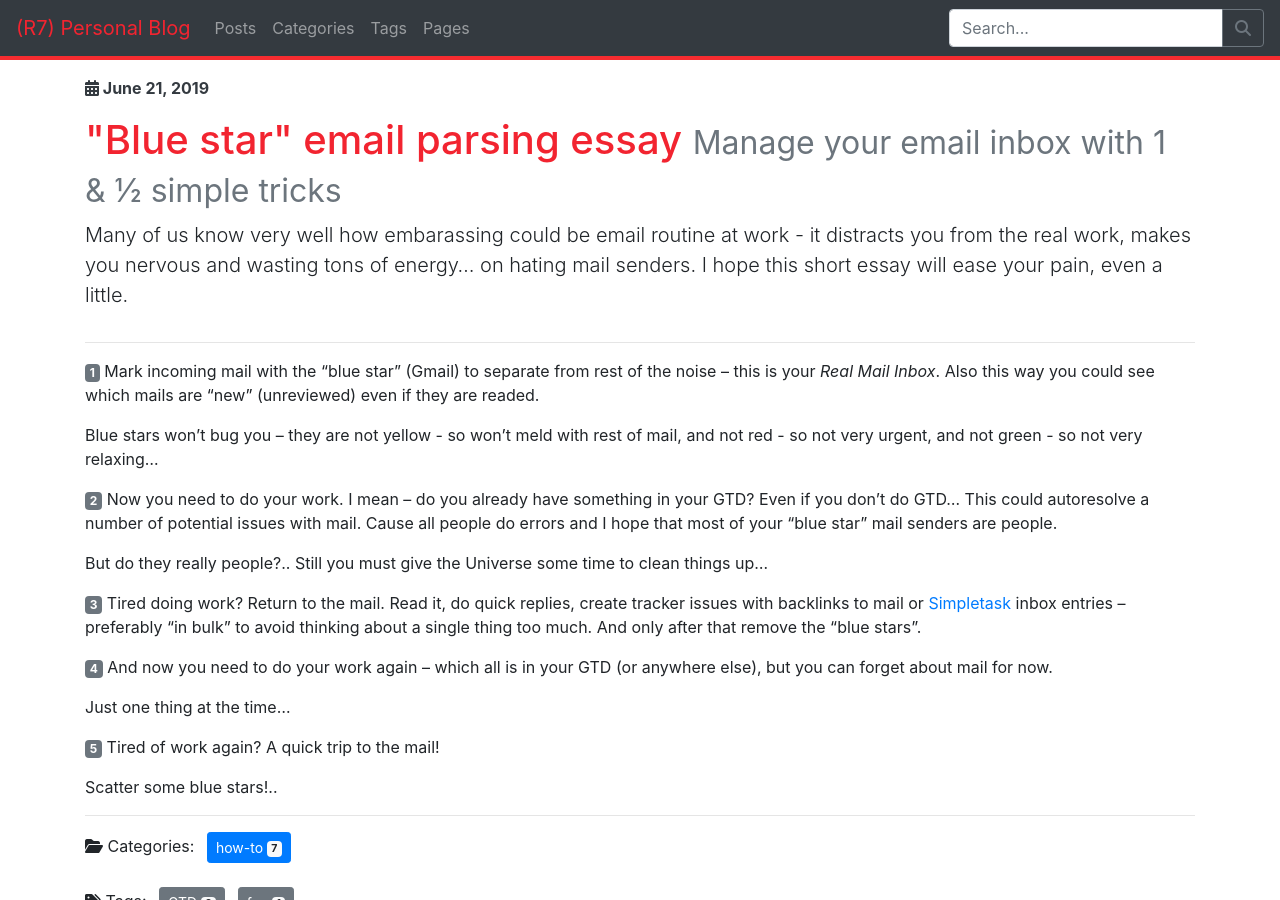
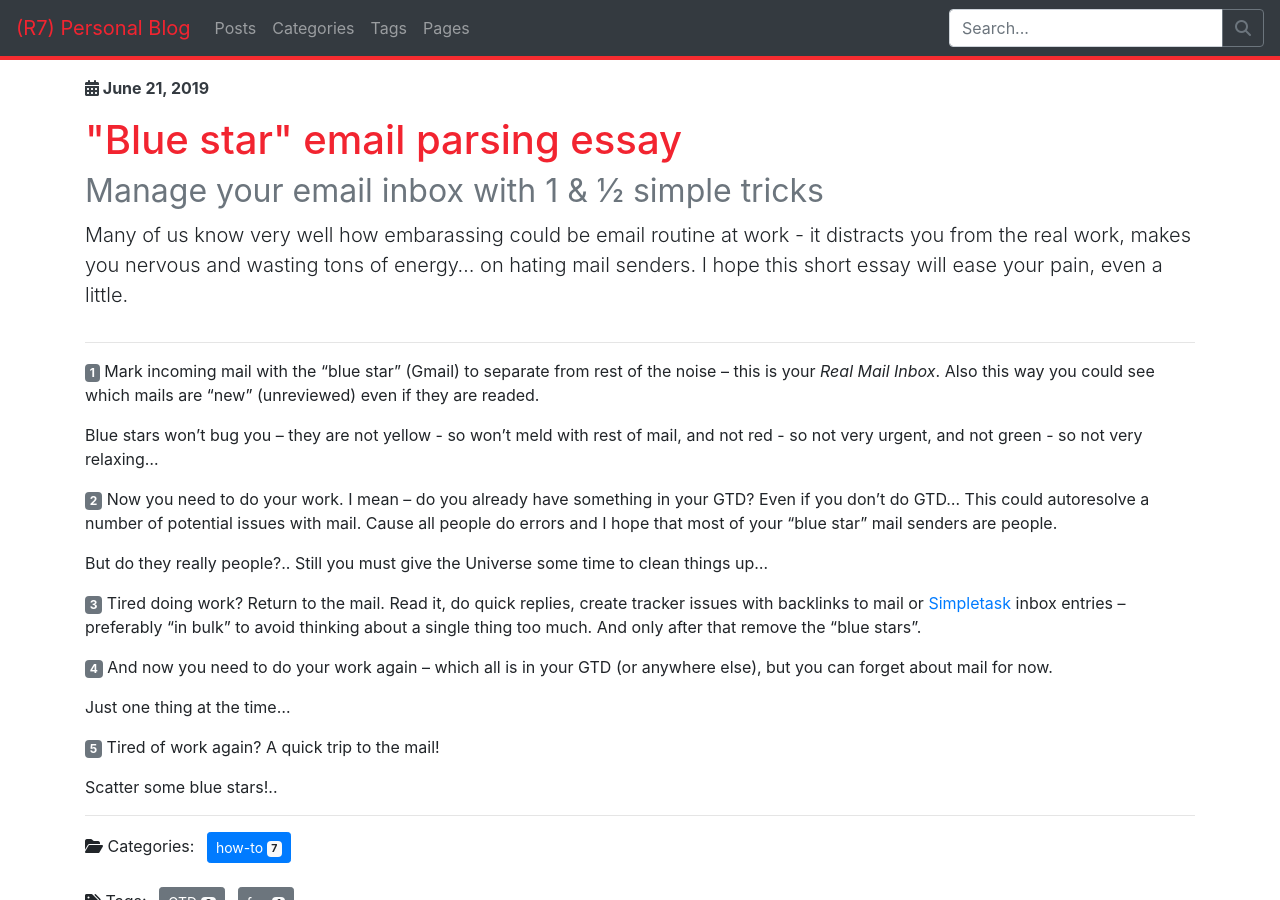
Before and after one commit to roman-yagodin/roman-yagodin.github.io, a Jekyll site: the page built from _posts/2019-06-21-blue-star-email-parsing-essay.md, in a window 1280 px wide and 900 px high. Built offline with Jekyll 4.4.1, drawn with Linux system fonts in a browser that asks for light colours; nearby versions of some CDN libraries; comment, search, counter and statistics services are not loaded.

Commit message:
Don't wrap taglines

```diff
--- a/_includes/themes/bootstrap-4/page.html
+++ b/_includes/themes/bootstrap-4/page.html
@@ -2,7 +2,7 @@
   <div class="row">
     <div class="col">
       <div class="page-header">
-        <h1>{{ page.title }} {% if page.tagline %}<small class="text-muted">{{ page.tagline }}</small>{% endif %}</h1>
+        <h1>{{ page.title }} {% if page.tagline %}<small class="tagline">{{ page.tagline }}</small>{% endif %}</h1>
       </div>
     </div>
   </div>
--- a/_includes/themes/bootstrap-4/post.html
+++ b/_includes/themes/bootstrap-4/post.html
@@ -5,7 +5,7 @@
         <div class="date">
           <i class="fas fa-calendar-alt"></i> {{ page.date | date: "%B %e, %Y" }}
         </div>
-        <h1>{{ page.title }} {% if page.tagline %}<small class="text-muted">{{page.tagline}}</small>{% endif %}</h1>
+        <h1>{{ page.title }} {% if page.tagline %}<small class="tagline">{{page.tagline}}</small>{% endif %}</h1>
       </div>
       <p class="lead">
         {{ page.excerpt | strip_html }}
--- a/assets/themes/css/style.css
+++ b/assets/themes/css/style.css
@@ -6,6 +6,11 @@
 }
 
 h3, h4 {
+  color: #6c757d;
+}
+
+.tagline {
+  display: inline-block;
   color: #6c757d;
 }
 
```
